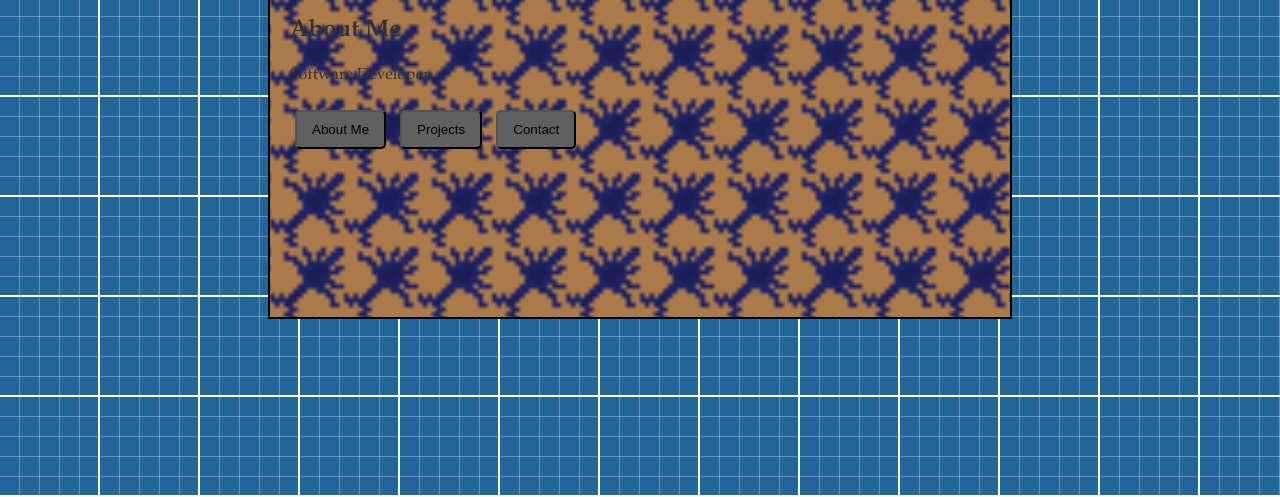
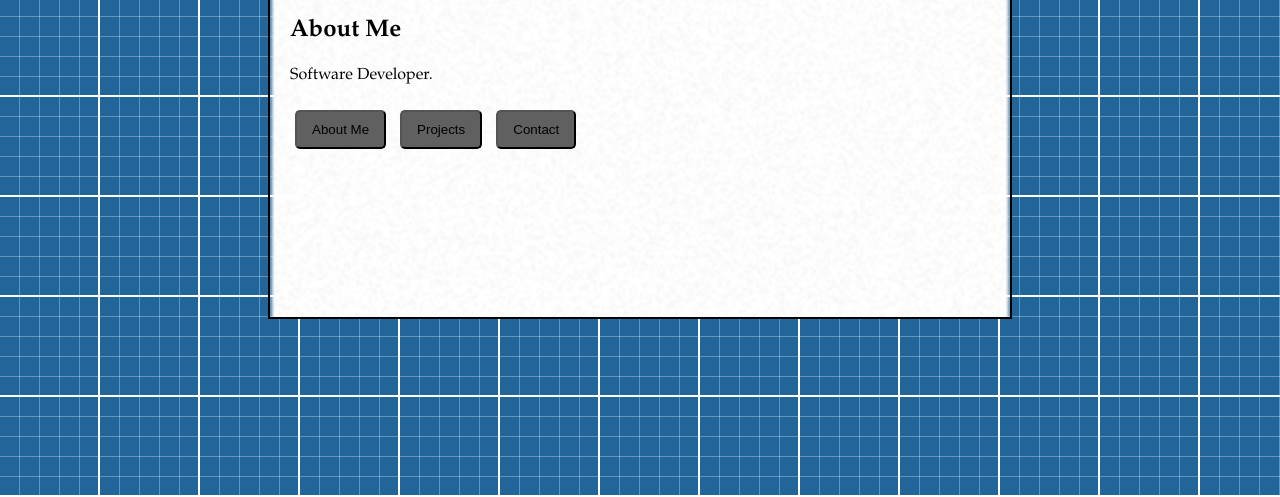
Before and after one commit to jcbolo72012/portfolio, a website: page index.html in a window 1280 px wide. Shown: the part 303-800 px from the top of the page. Drawn offline with Linux system fonts and the light colour scheme.

Commit message:
some background changes

```diff
--- a/styles/style.css
+++ b/styles/style.css
@@ -27,10 +27,8 @@ body {
     font: Garamond;
     transition: transform 0.2s;
     /* background-color: #e0e0e0; */
-    background-image: url('../assets/neuron.png');
-    background-repeat: repeat;
-    background-size: 10%;
-    color: #333;
+    background-image: url('../assets/so-white.png');
+    background-size: 100%;
 }
 
 .card:hover {
```
Also changed, not shown: assets/so-white.png (added).
